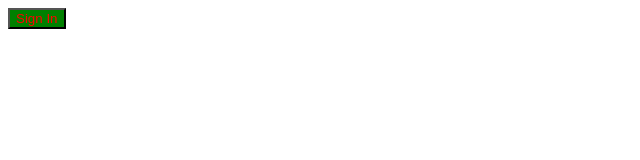
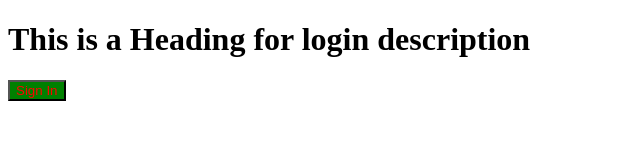
Before and after one commit to venkatyashwanth/button-design, a plain HTML site: page index.html in a window 1280 px wide. Shown: the whole page, without its empty margins (0-640 px from the left). Drawn offline with Linux system fonts and the light colour scheme.

Commit message:
added heading element

```diff
--- a/index.html
+++ b/index.html
@@ -1,18 +1,22 @@
 <!DOCTYPE html>
 <html lang="en">
+
 <head>
     <meta charset="UTF-8">
     <meta name="viewport" content="width=device-width, initial-scale=1.0">
     <title>Design Button</title>
     <link rel="stylesheet" href="./styles.css">
 </head>
+
 <body>
     <!-- add css to this file -->
-     <div class="btn-wrapper">
-         <button class="btnElement">Sign In</button>
-     </div>
+    <div class="btn-wrapper">
+        <h1>This is a Heading for login description</h1>
+        <button class="btnElement">Sign In</button>
+    </div>
 
-     <!-- GreatJob -->
-      <!-- Job Doen -->
+    <!-- GreatJob -->
+    <!-- Job Doen -->
 </body>
+
 </html>
```
